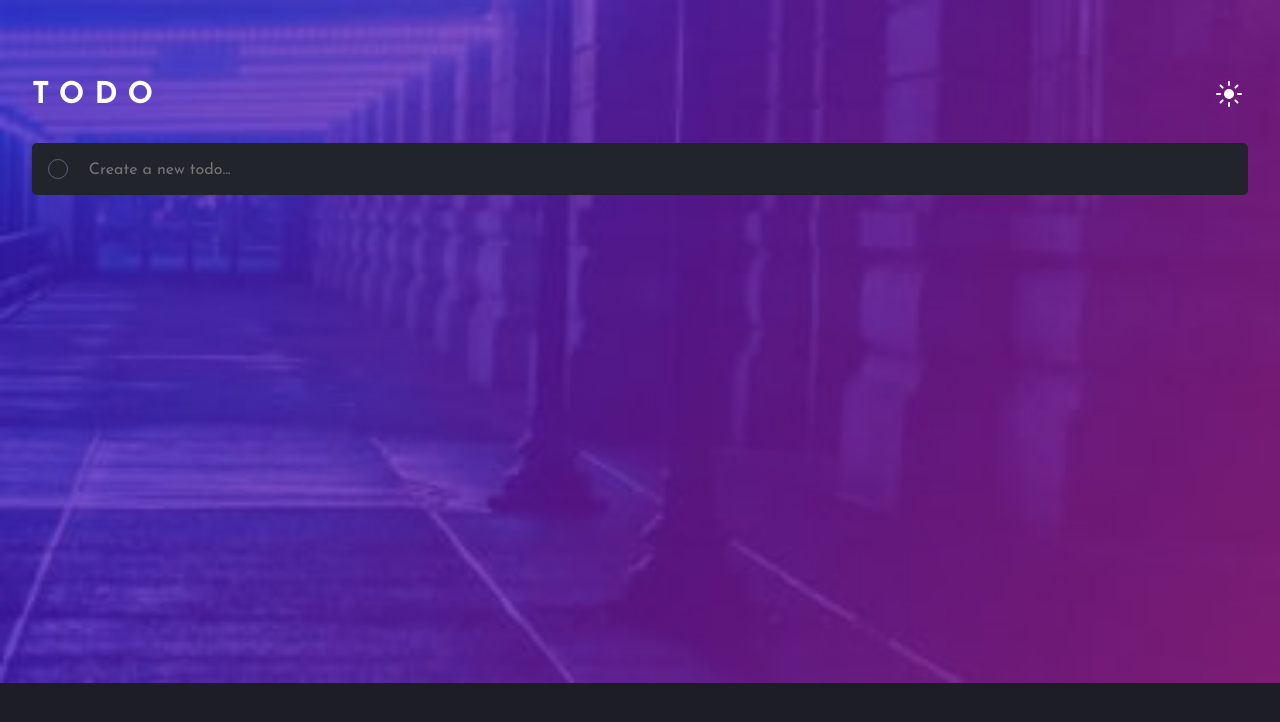
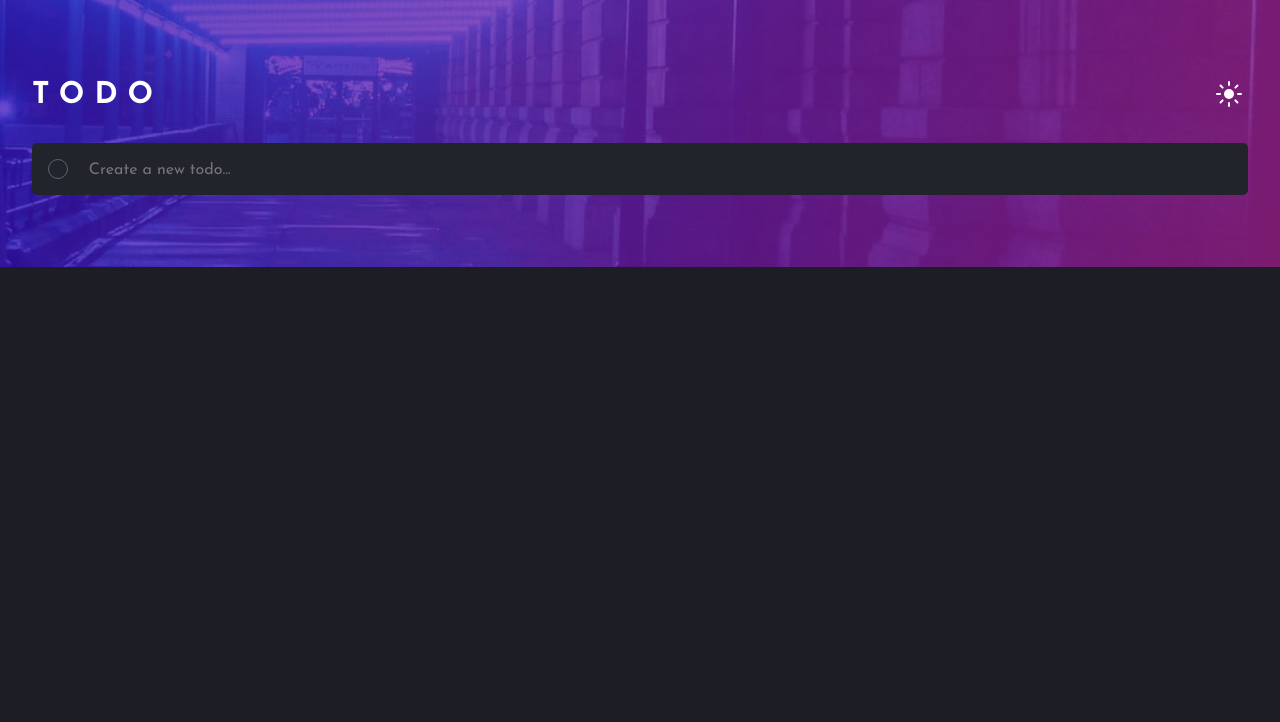
Before and after one commit to luccas-fialho/react-todo-app, a React (Create React App) app: page / in a window 1280 px wide. Shown: the top 722 px of the page. Built offline with nearby package versions, Linux system fonts and the light colour scheme.

Commit message:
refactor: background image changes

```diff
--- a/src/App.js
+++ b/src/App.js
@@ -14,7 +14,7 @@ function App() {
     <div
       style={
         isDarkMode
-          ? window.innerWidth >= 1440
+          ? window.innerWidth >= 1024
             ? {
                 backgroundImage: `url(${bgDesktopDark})`,
                 backgroundPosition: "top center",
@@ -29,7 +29,7 @@ function App() {
                 backgroundRepeat: "no-repeat",
                 backgroundSize: "100%",
               }
-          : window.innerWidth >= 1440
+          : window.innerWidth >= 1024
           ? {
               backgroundImage: `url(${bgDesktopLight})`,
               backgroundPosition: "top center",
```
